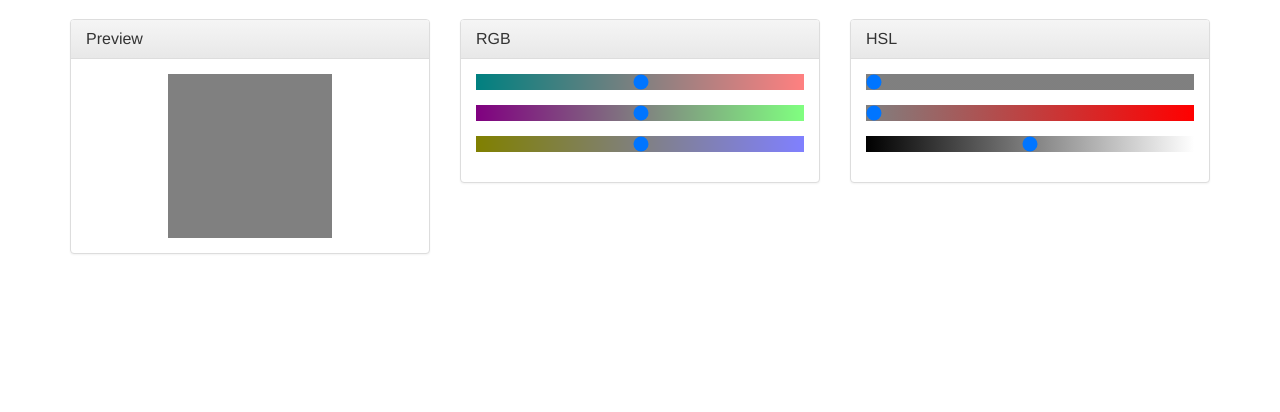
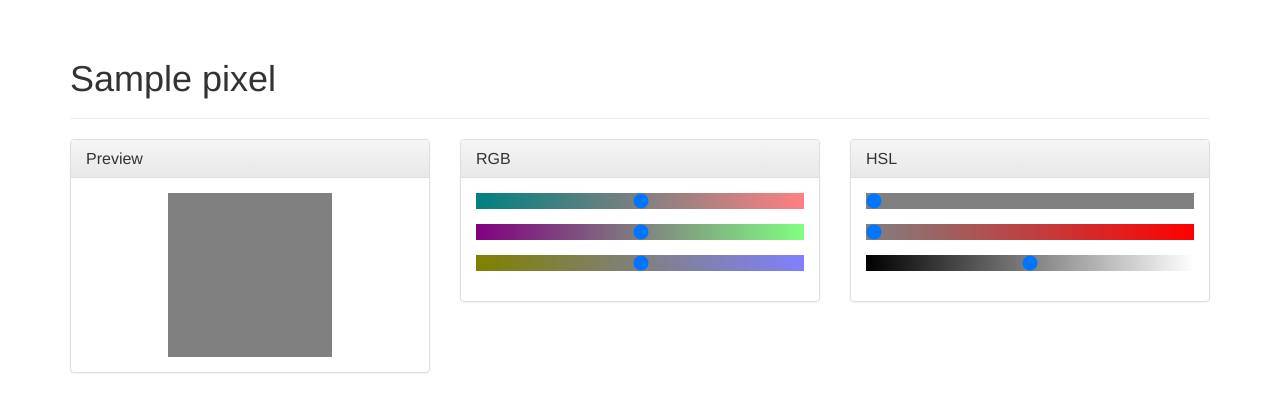
Before and after one commit to reillyeon/webpixels, a Flask app: template templates/pixel.html in a window 1280 px wide. Shown: the part 51-463 px from the top of the page. Run offline with Flask 2, Linux system fonts and the light colour scheme; the template is opened without the code that fills it: most values are stand-ins (such as "Sample title", 1, 10 or a date in 2020); parts of the project's set-up code (start-up, migrations or seed data) failed here and were passed over; some libraries are stand-ins or nearby versions.

Commit message:
Page header for pixel page.

```diff
--- a/static/js/script.js
+++ b/static/js/script.js
@@ -1,7 +1,7 @@
 var updating = false;
 
 function updatePixel() {
-   var pixel = $(".pixel").attr("id");
+   var pixel = $("h1").attr("id");
    var r = $("#r").val(), g = $("#g").val(), b = $("#b").val();
 
    updating = true;
--- a/templates/pixel.html
+++ b/templates/pixel.html
@@ -1,7 +1,14 @@
 {% extends "layout.html" %}
 {% set active_page = "pixel" %}
 {% block body %}
-<div class="row pixel" id="{{ pixel }}">
+
+<div class="page-header">
+   <h1 id="{{ pixel }}">
+      {% if pixel == "all" %}All{% else %}{{ pixel }}{% endif %}
+   </h1>
+</div>
+
+<div class="row">
    <div class="col-sm-4">
       <div class="panel panel-default">
          <div class="panel-heading">
```
